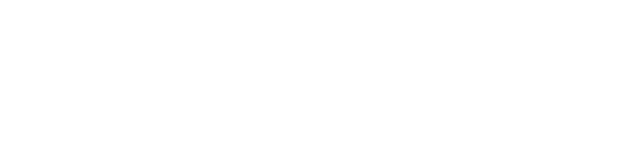
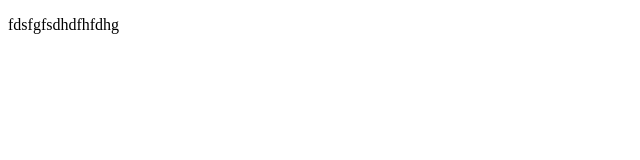
Before and after one commit to 6620310155/Github, a plain HTML site: page index.html in a window 1280 px wide. Shown: the whole page, without its empty margins (0-640 px from the left). Drawn offline with Linux system fonts and the light colour scheme.

Commit message:
p add html

```diff
--- a/index.html
+++ b/index.html
@@ -6,6 +6,6 @@
     <title>Document</title>
 </head>
 <body>
-
+    <p>fdsfgfsdhdfhfdhg</p>
 </body>
 </html>
```
